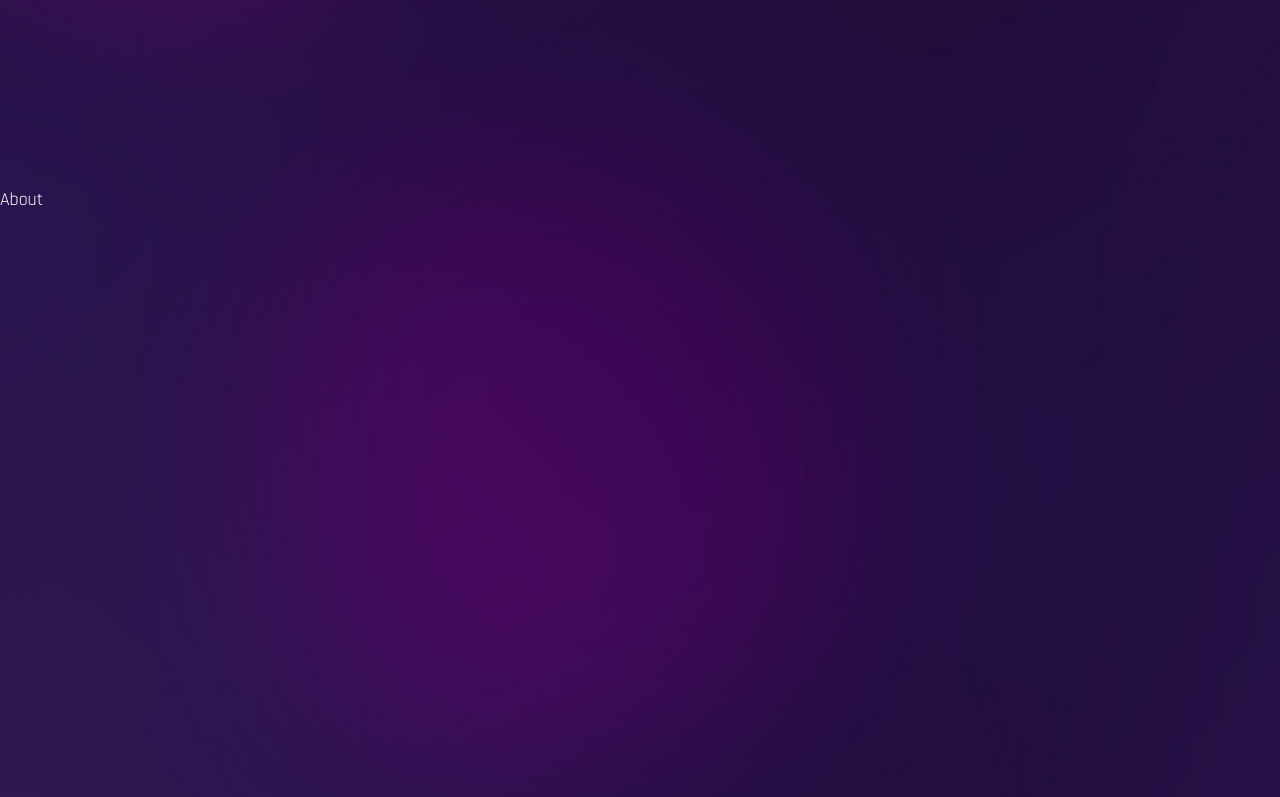
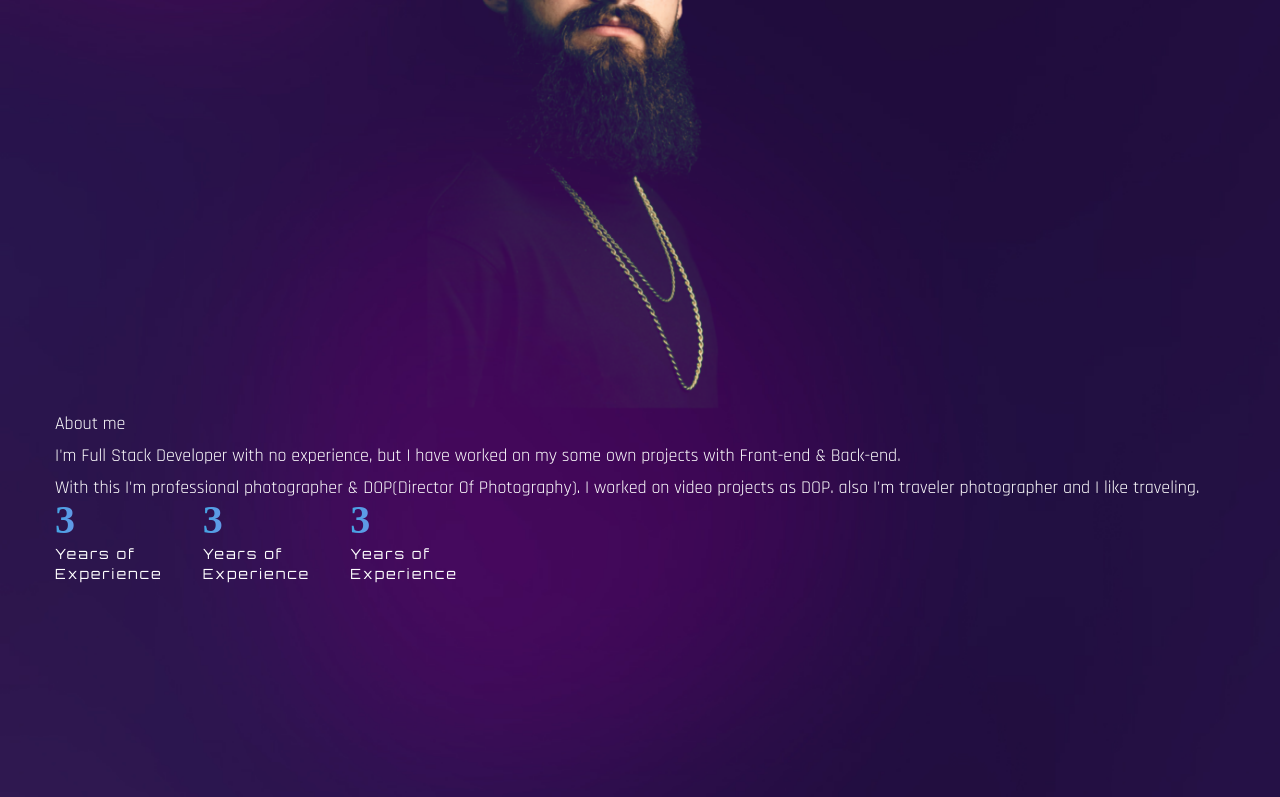
Before and after one commit to Alam-Ibrar-au26/My-Portfolio, a React (Create React App) app: page / in a window 1280 px wide. Shown: the part 1009-1806 px from the top of the page. Built offline with nearby package versions, Linux system fonts and the light colour scheme; the HTML template or start-up script is replaced by a standard one; a web font is replaced by a local one.

Commit message:
adding items in About

```diff
--- a/src/components/About.js
+++ b/src/components/About.js
@@ -1,10 +1,61 @@
 import React from 'react';
+import CountUp from 'react-countup';
+import { useInView } from 'react-intersection-observer';
+import { motion } from 'framer-motion';
+import { fadeIn } from '../variants';
 
 const About = () => {
+  const [ref, inView] = useInView({
+    threshold: 0.5,
+  });
+
   return (
-    <div className='section' id='about'>
-      About
-    </div>
+    <section className='section' id='about' ref={ref}>
+      <div className='container mx-auto '>
+        <div className='flex-1 bg-about bg-contain bg-no-repeat h-[640px] mix-blend-lighten bg-top'></div>
+        <div>
+          <h2>About me</h2>
+          <h3>
+            I'm Full Stack Developer with no experience, but I have worked on my
+            some own projects with Front-end & Back-end.
+          </h3>
+          <p>
+            With this I'm professional photographer & DOP(Director Of
+            Photography). I worked on video projects as DOP. also I'm traveler
+            photographer and I like traveling.
+          </p>
+          <div className='flex gap-x-6 lg:gap-x-10 mb-12'>
+            <div>
+              <div className='text-[40px] font-tertiary text-gradient mb-2'>
+                {inView ? <CountUp start={0} end={3} duration={3} /> : null}
+              </div>
+              <div className='font-primary text-sm tracking-[2px]'>
+                Years of <br />
+                Experience
+              </div>
+            </div>
+            <div>
+              <div className='text-[40px] font-tertiary text-gradient mb-2'>
+                {inView ? <CountUp start={0} end={3} duration={3} /> : null}
+              </div>
+              <div className='font-primary text-sm tracking-[2px]'>
+                Years of <br />
+                Experience
+              </div>
+            </div>
+            <div>
+              <div className='text-[40px] font-tertiary text-gradient mb-2'>
+                {inView ? <CountUp start={0} end={3} duration={3} /> : null}
+              </div>
+              <div className='font-primary text-sm tracking-[2px]'>
+                Years of <br />
+                Experience
+              </div>
+            </div>
+          </div>
+        </div>
+      </div>
+    </section>
   );
 };
 
```
